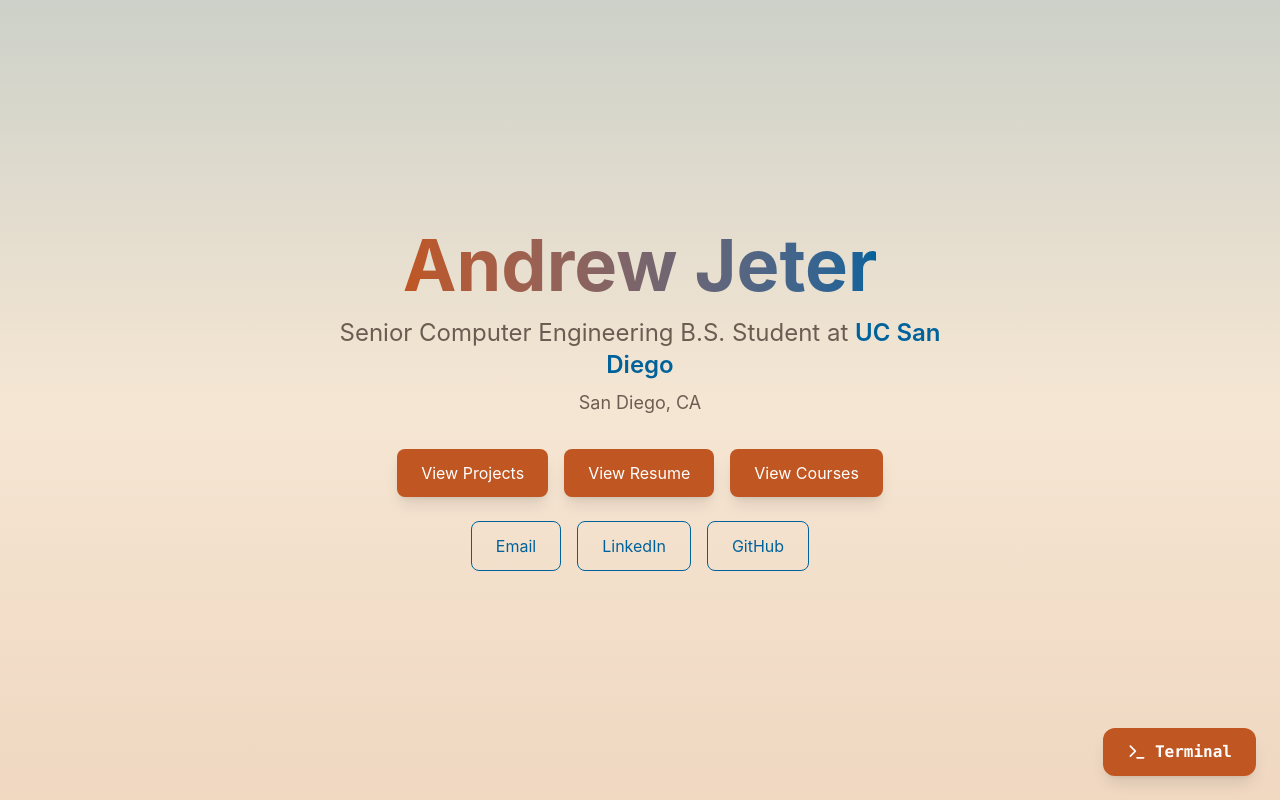
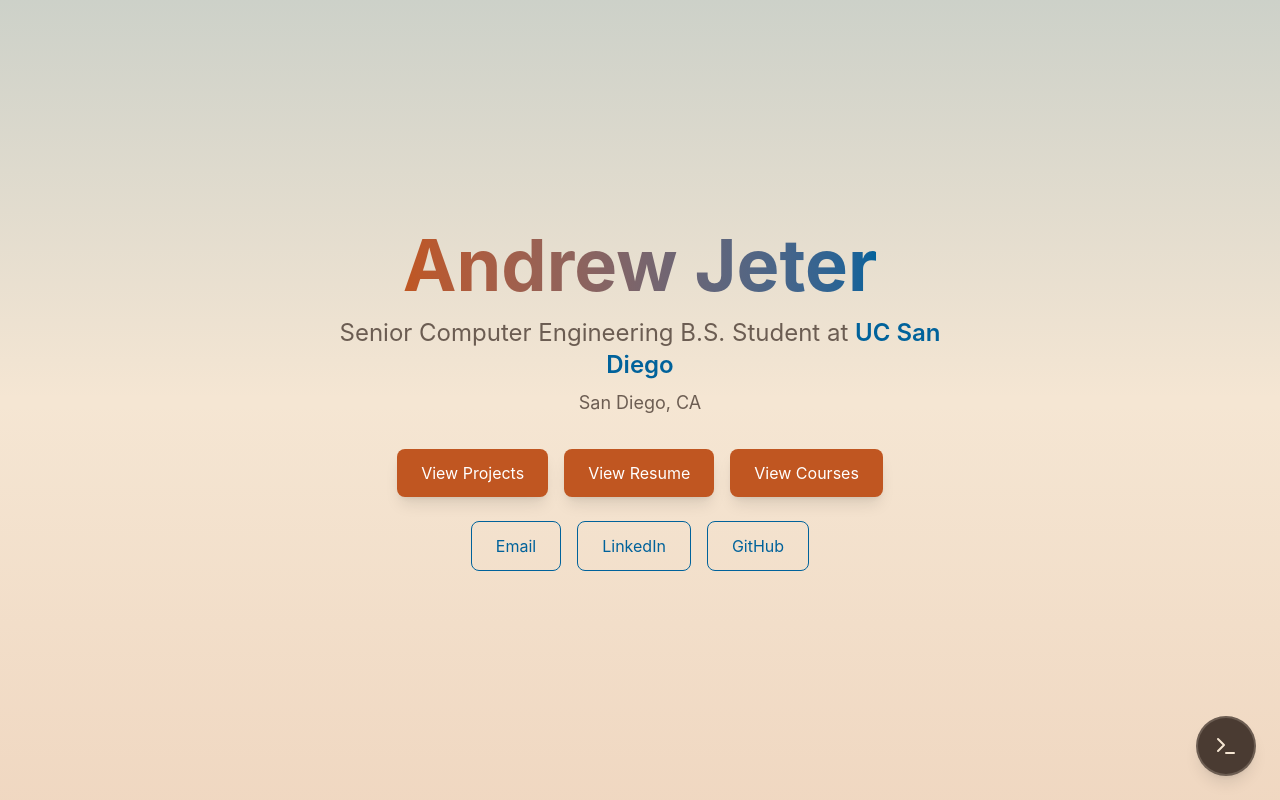
Before and after one commit to acjeter/acjeter.github.io, a React (Vite) app: page / in a window 1280 px wide. Built offline with nearby package versions, Linux system fonts and the light colour scheme.

Commit message:
Revert "Feature/terminal companion"

```diff
--- a/src/components/Terminal.tsx
+++ b/src/components/Terminal.tsx
@@ -103,17 +103,16 @@
                     e.stopPropagation(); // Prevent immediate closing
                     setIsOpen(!isOpen);
                 }}
-                className="fixed bottom-6 right-6 px-6 py-3 bg-terracotta text-white rounded-xl shadow-lg hover:bg-sunset transition-colors z-50 flex items-center gap-2 font-mono font-bold"
-                whileHover={{ scale: 1.05 }}
-                whileTap={{ scale: 0.95 }}
+                className="fixed bottom-6 right-6 p-4 bg-desert-dark text-sand rounded-full shadow-lg hover:bg-terracotta transition-colors z-50 border-2 border-sand/20"
+                whileHover={{ scale: 1.1 }}
+                whileTap={{ scale: 0.9 }}
                 aria-label="Open Terminal"
             >
                 {/* Simple Terminal Icon SVG */}
-                <svg xmlns="http://www.w3.org/2000/svg" width="20" height="20" viewBox="0 0 24 24" fill="none" stroke="currentColor" strokeWidth="2" strokeLinecap="round" strokeLinejoin="round">
+                <svg xmlns="http://www.w3.org/2000/svg" width="24" height="24" viewBox="0 0 24 24" fill="none" stroke="currentColor" strokeWidth="2" strokeLinecap="round" strokeLinejoin="round">
                     <polyline points="4 17 10 11 4 5"></polyline>
                     <line x1="12" y1="19" x2="20" y2="19"></line>
                 </svg>
-                <span>Terminal</span>
             </motion.button>
 
             {/* Terminal Window Overlay */}
```
